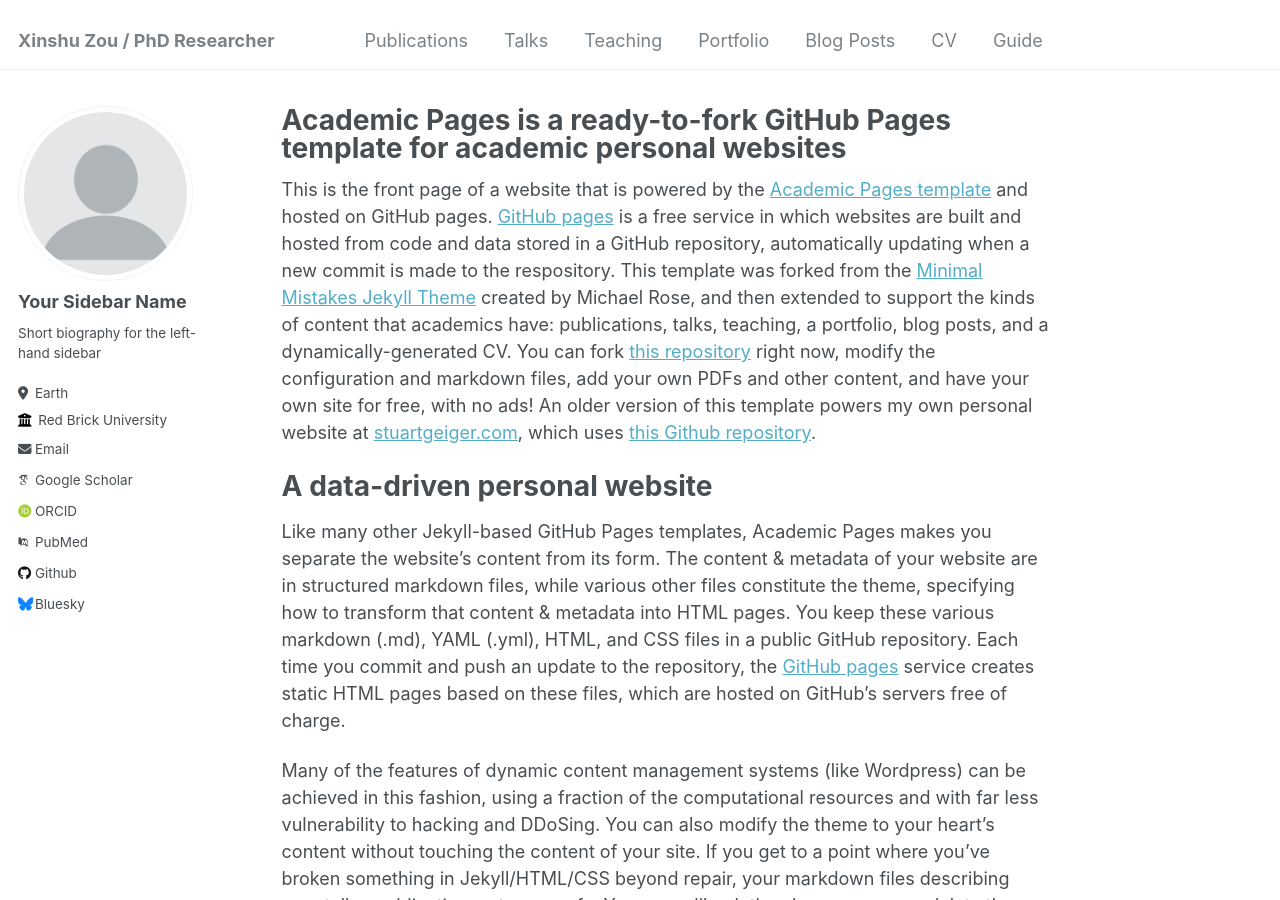
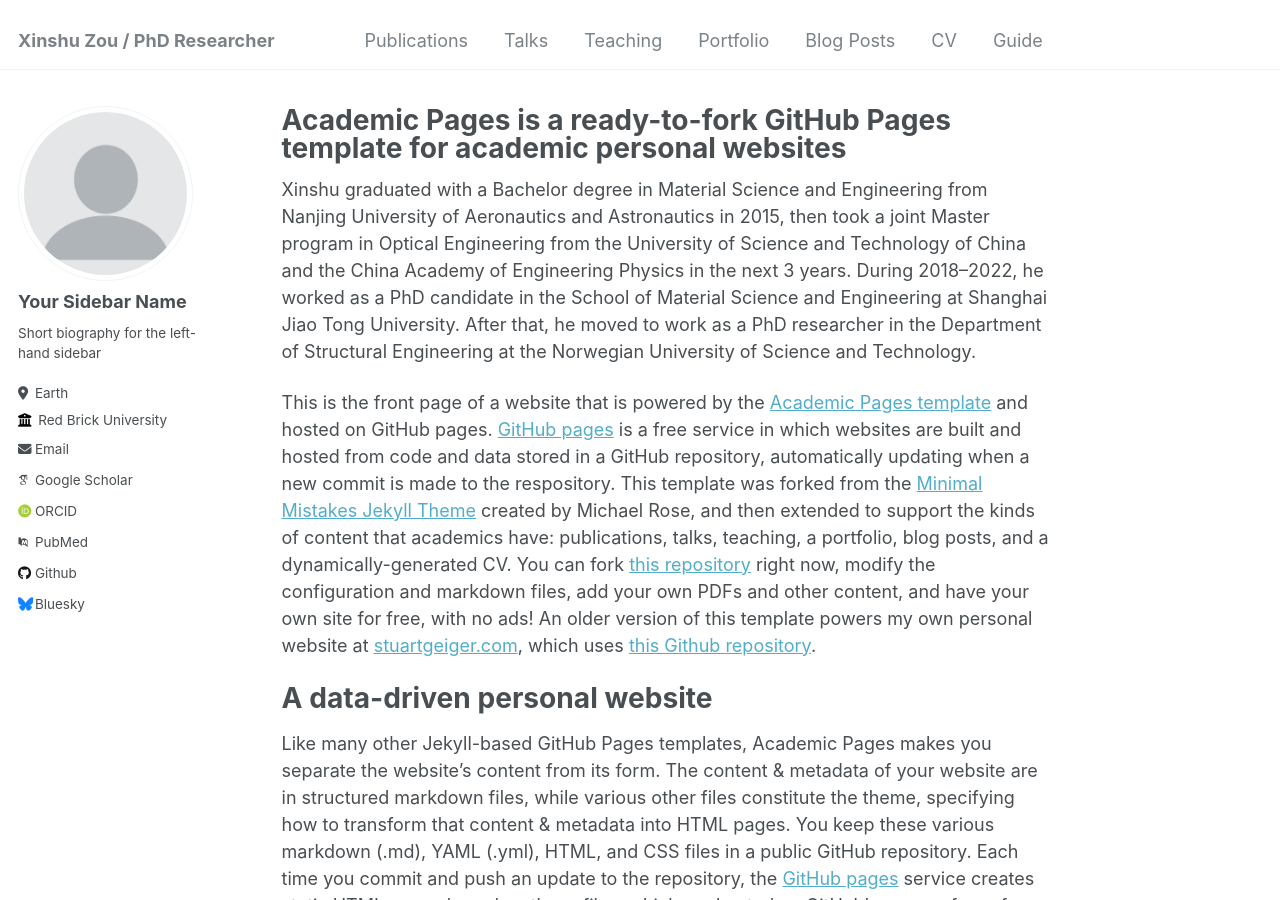
Before and after one commit to xinshuzou/xinshuzou, a Jekyll site: the page built from _pages/about.md, in a window 1280 px wide and 900 px high. Built offline with Jekyll 4.4.1, drawn with Linux system fonts in a browser that asks for light colours; some web fonts are replaced.

Commit message:
Update about.md

```diff
--- a/_pages/about.md
+++ b/_pages/about.md
@@ -6,6 +6,8 @@ redirect_from:
   - /about/
   - /about.html
 ---
+
+Xinshu graduated with a Bachelor degree in Material Science and Engineering from Nanjing University of Aeronautics and Astronautics in 2015, then took a joint Master program in Optical Engineering from the University of Science and Technology of China and the China Academy of Engineering Physics in the next 3 years. During 2018–2022, he worked as a PhD candidate in the School of Material Science and Engineering at Shanghai Jiao Tong University. After that, he moved to work as a PhD researcher in the Department of Structural Engineering at the Norwegian University of Science and Technology.
 
 This is the front page of a website that is powered by the [Academic Pages template](https://github.com/academicpages/academicpages.github.io) and hosted on GitHub pages. [GitHub pages](https://pages.github.com) is a free service in which websites are built and hosted from code and data stored in a GitHub repository, automatically updating when a new commit is made to the respository. This template was forked from the [Minimal Mistakes Jekyll Theme](https://mmistakes.github.io/minimal-mistakes/) created by Michael Rose, and then extended to support the kinds of content that academics have: publications, talks, teaching, a portfolio, blog posts, and a dynamically-generated CV. You can fork [this repository](https://github.com/academicpages/academicpages.github.io) right now, modify the configuration and markdown files, add your own PDFs and other content, and have your own site for free, with no ads! An older version of this template powers my own personal website at [stuartgeiger.com](http://stuartgeiger.com), which uses [this Github repository](https://github.com/staeiou/staeiou.github.io).
 
```
